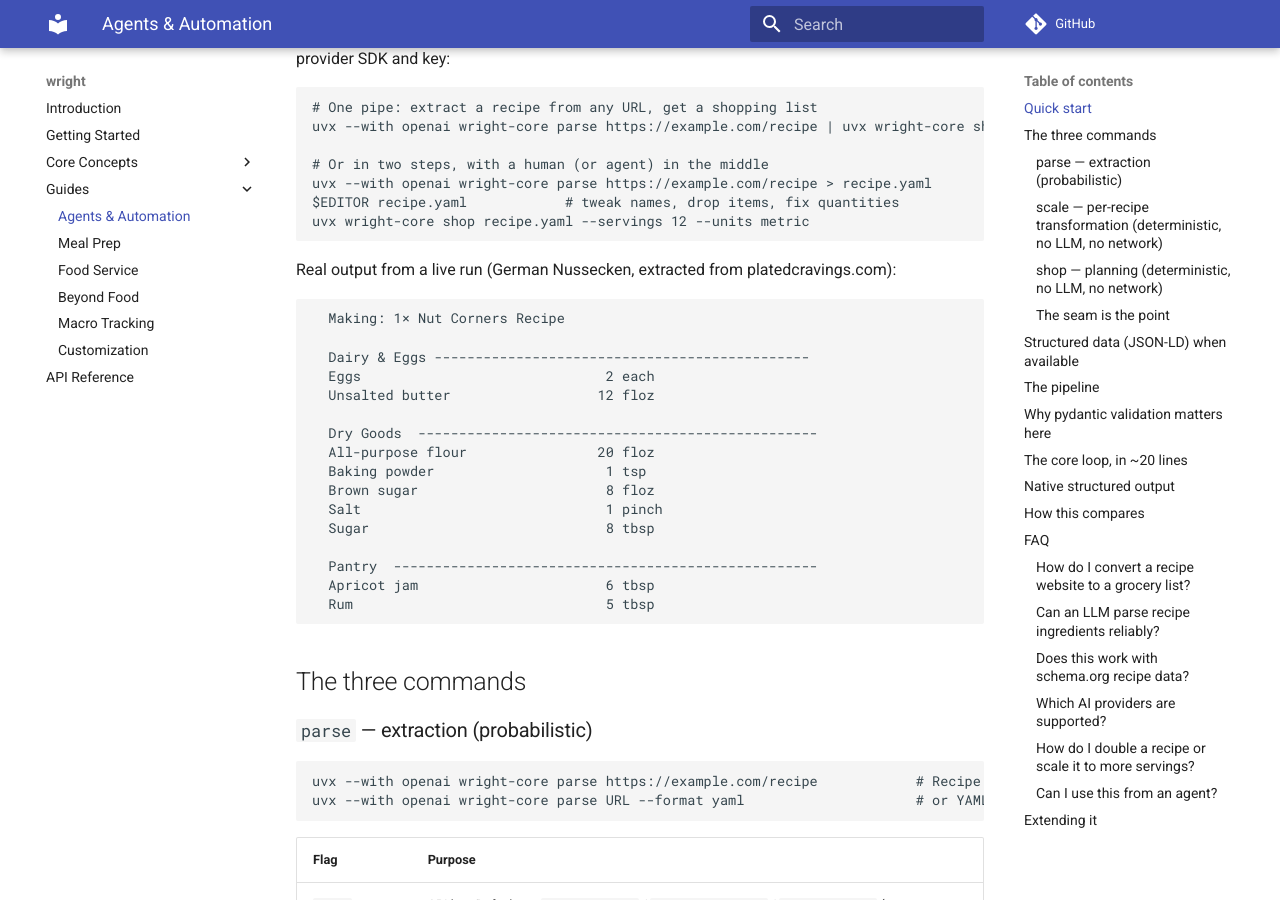
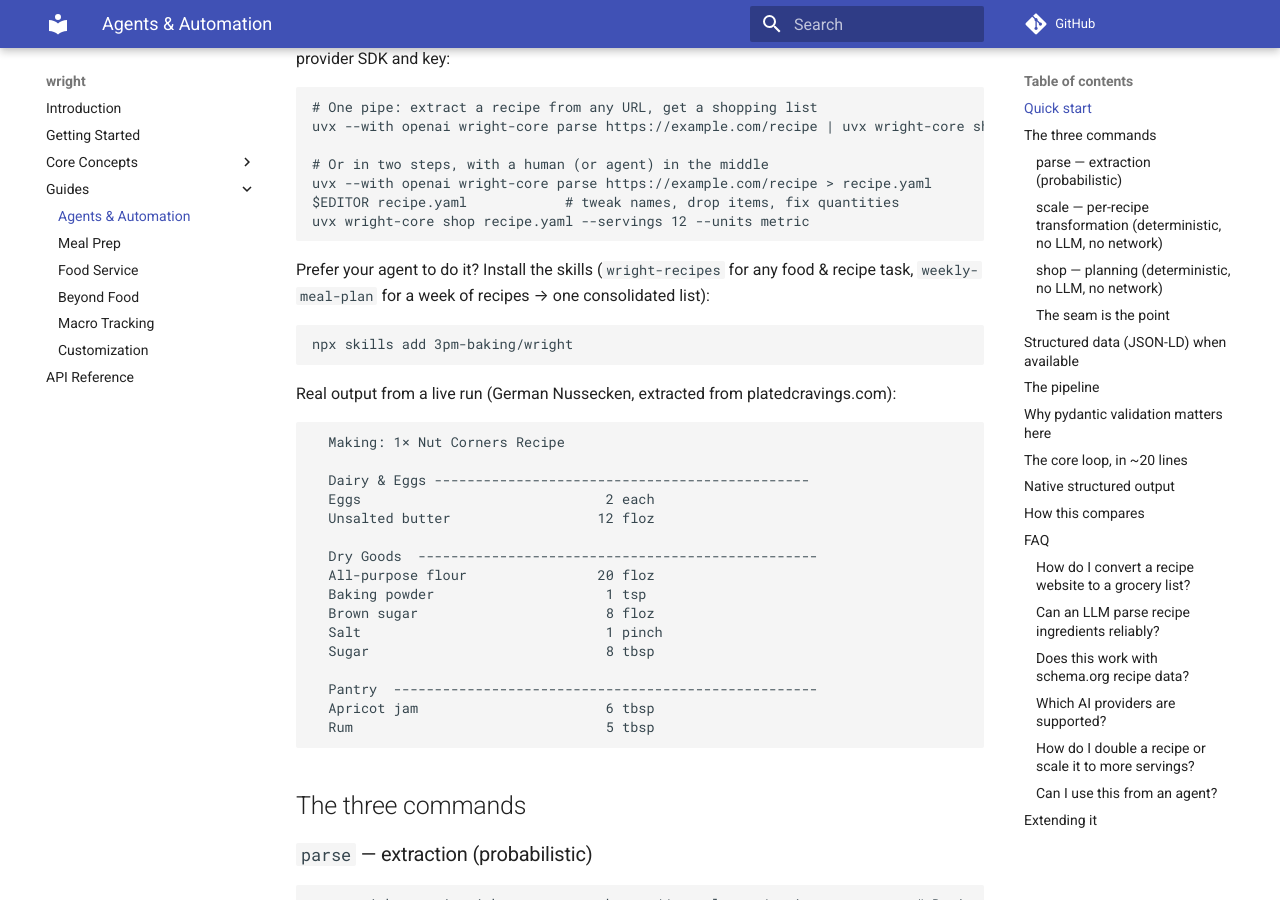
Before and after one commit to 3pm-baking/wright, an MkDocs documentation site: the page built from docs/guides/agents.md, in a window 1280 px wide and 900 px high, scrolled down 545 px. Built offline with MkDocs 1.6.1 and Material for MkDocs 9.7.7, drawn with Linux system fonts in a browser that asks for light colours; comment, search, counter and statistics services are not loaded.

Commit message:
docs: surface agent-skills install near the top of README and agents guide

````diff
--- a/docs/guides/agents.md
+++ b/docs/guides/agents.md
@@ -24,6 +24,12 @@ uvx --with openai wright-core parse https://example.com/recipe | uvx wright-core
 uvx --with openai wright-core parse https://example.com/recipe > recipe.yaml
 $EDITOR recipe.yaml            # tweak names, drop items, fix quantities
 uvx wright-core shop recipe.yaml --servings 12 --units metric
+```
+
+Prefer your agent to do it? Install the skills (`wright-recipes` for any food & recipe task, `weekly-meal-plan` for a week of recipes → one consolidated list):
+
+```bash
+npx skills add 3pm-baking/wright
 ```
 
 Real output from a live run (German Nussecken, extracted from platedcravings.com):
````
Also changed, not shown: README.md (+15 -0 lines).
